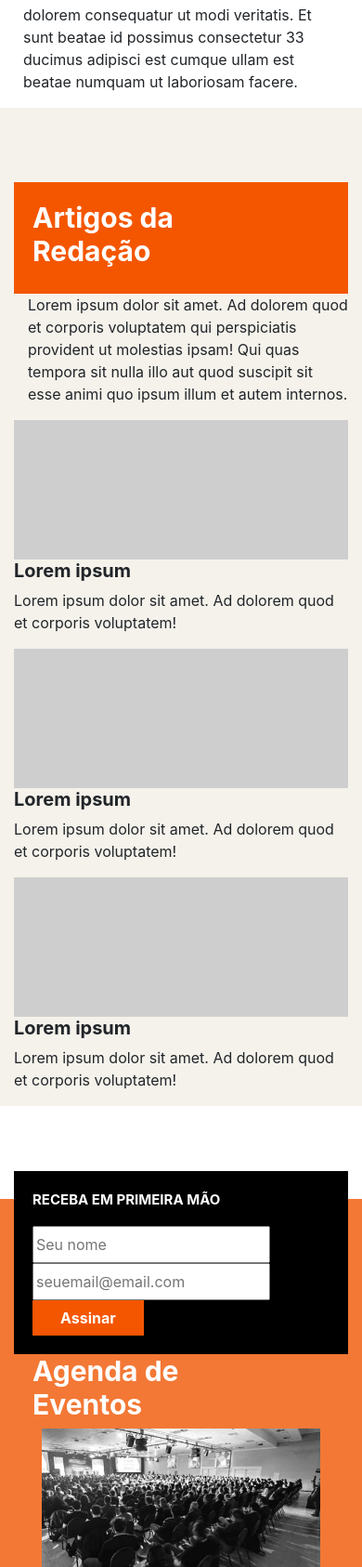
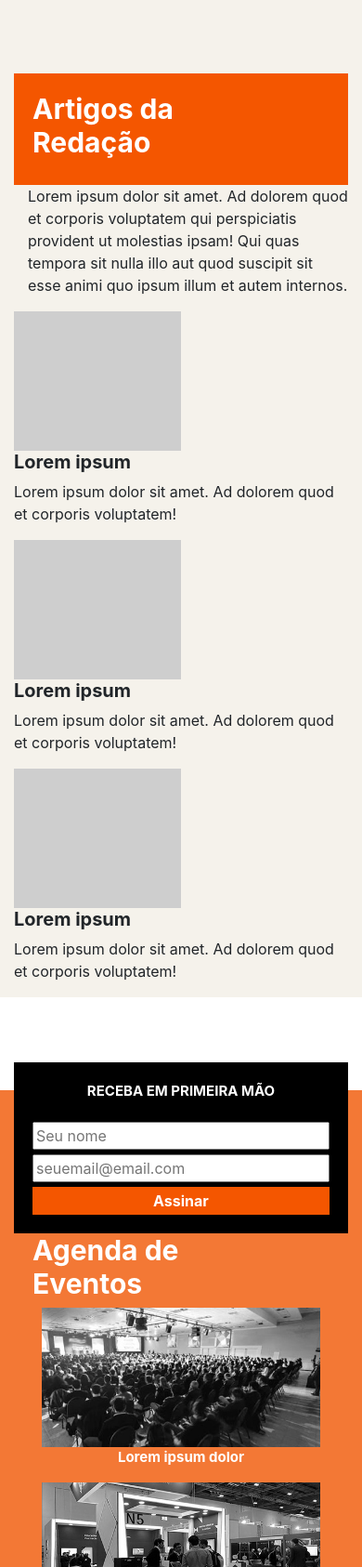
Before and after one commit to Lz-Rod/testeVagaDev, a PHP site: page / in a window 390 px wide. Shown: the part 1527-3213 px from the top of the page at 93% size. Run offline with PHP 8.4, Linux system fonts and the light colour scheme.

Commit message:
Finalizado

```diff
--- a/css/style.css
+++ b/css/style.css
@@ -232,3 +232,63 @@ a {
 a:hover {
     color: #f45600;
 }
+
+@media (max-width: 600px){
+    #header_bg{
+        background-image: url("../img/header_bg.jpg");
+        background-repeat: no-repeat;
+        background-size: 250%;
+    }
+    .img_art{
+        background-color: #cecece;
+        width: 50%;
+        height: 150px;
+    }
+    input{
+        height: 30px;
+        width: 100%;
+        margin-top: 5px;
+    }
+
+    .bt{
+        color: #fff;
+        background-color: #f45600;
+        border-color: #f45600;
+        border-radius: 0%;
+        border: none;
+        width: 100%;
+        height: 30px;
+        font-weight: 700;
+    }
+
+    .navbar-brand{
+        width: 100px;
+    }
+
+    #agenda p {
+        text-align: center;
+    }
+
+    .col-sm-4{
+        margin-left: 10px;
+    }
+
+    #mfot {
+        display: none;
+    }
+
+    #redes {
+        display: none;
+    }
+
+    footer{
+        background-color: #000;
+        padding-top: 20px;
+        padding-bottom: 0px;
+    }
+
+    .space{
+        padding-top: 10px;
+        padding-bottom: 10px;
+    }
+}
--- a/index.php
+++ b/index.php
@@ -207,9 +207,9 @@
                     <p>Lorem ipsum dolor sit amet. Ad dolorem quod et corporis voluptatem qui perspiciatis provident ut molestias ipsam!</p>
                 </div>
                 <div class="col-sm-4 space">
-                    <p>São Paulo <a href="tel:+5511987654321"> (11) 987654321</a> | <a href="mailto:contato@mail.com.br">mail@contato.com.br</a></p>
+                    <p>São Paulo <a href="tel:+5511987654321"> (11) 987654321</a>    <a href="mailto:contato@mail.com.br">mail@contato.com.br</a></p>
                 </a></div>
-                <div class="col-sm-2">
+                <div class="col-sm-2" id="mfot">
                     <ul class="nav flex-column">
                         <li class="nav-item">
                             <a class="nav-link" href="#">Eventos</a>
@@ -228,7 +228,7 @@
                         </li>
                       </ul>
                 </div>
-                <div class="col-sm-2 space">
+                <div class="col-sm-2 space" id="redes">
                     <div class="row">
                         <div class="col-sm"><a href="#"><img src="img/ic_youtube.png" alt="link youtube" width="25px"></a></div>
                         <div class="col-sm"><a href="#"><img src="img/ic_linkedin.png" alt="link youtube" width="25px"></a></div>
```
